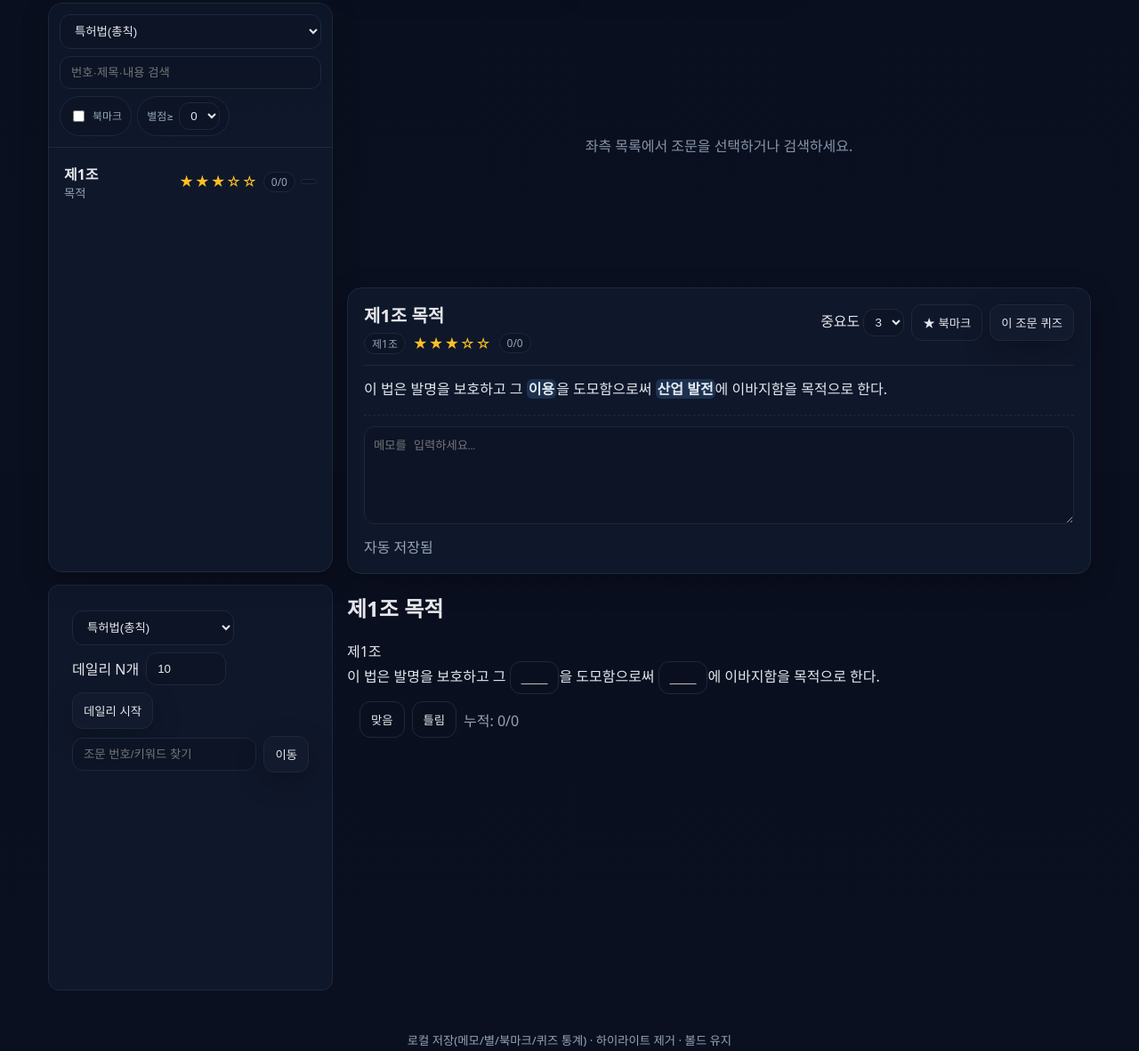
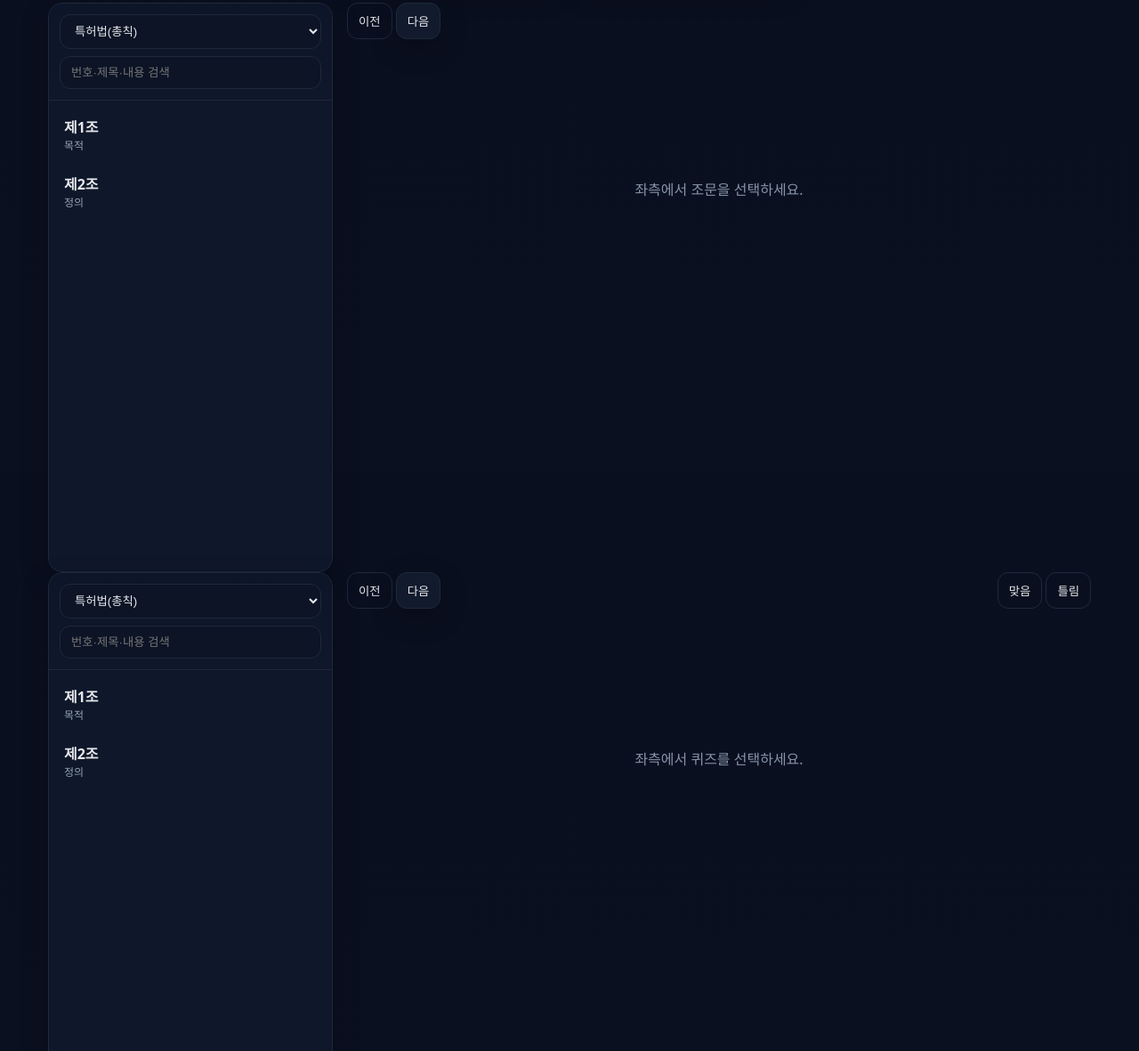
Before and after one commit to woogeunpeter/IPLaw, a plain HTML site: page index.html in a window 1280 px wide. Shown: the part 270-1451 px from the top of the page at 89% size. Drawn offline with Linux system fonts and the light colour scheme.

Commit message:
Add files via upload

```diff
--- a/app.js
+++ b/app.js
@@ -1,15 +1,26 @@
-// === Rescue Pack app.js ===
-// Defensive utilities
+// Navigation: home <-> statutes / quiz
+const screens = {
+  home: document.getElementById('screen-home'),
+  statutes: document.getElementById('screen-statutes'),
+  quiz: document.getElementById('screen-quiz'),
+};
+const backBtn = document.getElementById('backBtn');
+function show(screen){
+  Object.values(screens).forEach(s=>s.hidden=true);
+  screens[screen].hidden=false;
+  backBtn.hidden = (screen === 'home');
+  localStorage.setItem('lastScreen', screen);
+}
+document.getElementById('goStatutes').addEventListener('click', ()=> show('statutes'));
+document.getElementById('goQuiz').addEventListener('click', ()=> show('quiz'));
+backBtn.addEventListener('click', ()=> show('home'));
+show(localStorage.getItem('lastScreen') || 'home');
+
+// Helpers
 const $ = (s, r=document) => r.querySelector(s);
-const on = (el, ev, fn) => el && el.addEventListener(ev, fn);
-const storage = {
-  get: (k, v=null) => JSON.parse(localStorage.getItem(k) ?? JSON.stringify(v)),
-  set: (k, v) => localStorage.setItem(k, JSON.stringify(v)),
-};
+const storage = { get:(k,v=null)=>JSON.parse(localStorage.getItem(k)??JSON.stringify(v)), set:(k,v)=>localStorage.setItem(k,JSON.stringify(v)) };
 const key = (type, law, id='') => `${type}:${law}${id?':'+id:''}`;
-const starsStr = n => '★'.repeat(n||0) + '☆'.repeat(Math.max(0, 5-(n||0)));
 
-// Strip any highlight spans; keep bold only
 function sanitize(html){
   if(!html) return html;
   html = html.replace(/<span[^>]*class="[^"]*hl[^"]*"[^>]*>([\s\S]*?)<\/span>/gi, '$1');
@@ -17,7 +28,6 @@ function sanitize(html){
   return html;
 }
 
-// Cache-busting fetch (no SW dependency)
 async function fetchLawJson(law){
   const ts = Date.now();
   const res = await fetch(`./data/${law}.json?ts=${ts}`, { cache: 'no-store' });
@@ -25,185 +35,126 @@ async function fetchLawJson(law){
   return await res.json();
 }
 
-// ===== Shared State =====
+// ===== Shared state
 let LAW = 'patent';
-let LAW_DATA = [];
-let currentId = null;
+let LIST = []; // array of {id, number, title, text}
+let idxStat = -1;
+let idxQuiz = -1;
 
-// ===== Statutes (view-only, bold kept) =====
-async function loadLaw(law='patent'){
-  LAW = law;
-  try{
-    LAW_DATA = await fetchLawJson(law);
-    LAW_DATA.forEach(a => a.text = sanitize(a.text || ''));
-  }catch(e){
-    console.error(e);
-    LAW_DATA = [];
-  }
-  buildTOC();
-  if (LAW_DATA.length) openArticle(LAW_DATA[0].id);
+// Build left lists
+function buildTOCStat(){
+  const el = document.getElementById('tocStat'); el.innerHTML='';
+  const q = document.getElementById('searchStat').value.trim();
+  LIST.filter(a => !q || (a.number + ' ' + a.title + ' ' + a.text.replace(/<[^>]+>/g,'')).includes(q))
+      .forEach((a,i)=>{
+        const it = document.createElement('div'); it.className='toc-item';
+        it.innerHTML = `<div><strong>${a.number}</strong><div class="muted" style="font-size:12px">${a.title}</div></div>`;
+        it.addEventListener('click', ()=> openStat(i));
+        el.appendChild(it);
+      });
 }
 
-function buildTOC(){
-  const toc = $('#toc');
-  if(!toc) return;
-  const q = ($('#searchInput')||{value:''}).value?.trim() || '';
-  const onlyBM = ($('#onlyBookmarks')||{checked:false}).checked;
-  const minStars = parseInt(($('#minStars')||{value:'0'}).value||'0',10);
-  const bms = new Set(storage.get(key('bookmarks', LAW), []));
-  toc.innerHTML = '';
-
-  LAW_DATA.filter(a => {
-    const stars = storage.get(key('stars', LAW, a.id), a.stars||0);
-    const plain = (a.number + ' ' + a.title + ' ' + (a.text||'').replace(/<[^>]+>/g,''));
-    const match = !q || plain.includes(q);
-    const starOK = stars >= minStars;
-    const bmOK = !onlyBM || bms.has(a.id);
-    return match && starOK && bmOK;
-  }).forEach(a => {
-    const item = document.createElement('div');
-    item.className = 'toc-item';
-    const stars = storage.get(key('stars', LAW, a.id), a.stars||0);
-    const isBM = bms.has(a.id);
-    const st = storage.get(key('quizStats', LAW, a.id), {correct:0, wrong:0});
-    item.innerHTML = `
-      <div class="toc-title">
-        <strong>${a.number}</strong>
-        <small>${a.title}</small>
-      </div>
-      <div style="display:flex;align-items:center;gap:6px">
-        <span class="stars">${starsStr(stars)}</span>
-        <span class="badge">${st.correct}/${st.wrong}</span>
-        <span class="badge">${isBM?'★':''}</span>
-      </div>`;
-    item.addEventListener('click', ()=> openArticle(a.id));
-    toc.appendChild(item);
-  });
+function buildTOCQuiz(){
+  const el = document.getElementById('tocQuiz'); el.innerHTML='';
+  const q = document.getElementById('searchQuiz').value.trim();
+  LIST.filter(a => !q || (a.number + ' ' + a.title + ' ' + a.text.replace(/<[^>]+>/g,'')).includes(q))
+      .forEach((a,i)=>{
+        const it = document.createElement('div'); it.className='toc-item';
+        it.innerHTML = `<div><strong>${a.number}</strong><div class="muted" style="font-size:12px">${a.title}</div></div>`;
+        it.addEventListener('click', ()=> openQuiz(i));
+        el.appendChild(it);
+      });
 }
 
-function openArticle(id){
-  currentId = id;
-  const a = LAW_DATA.find(x=>x.id===id);
-  if(!a) return;
-  if ($('.empty')) $('.empty').hidden = true;
-  if ($('#viewer')) $('#viewer').hidden = false;
-
-  const stars = storage.get(key('stars', LAW, id), a.stars||0);
-  const bms = new Set(storage.get(key('bookmarks', LAW), []));
-  const st = storage.get(key('quizStats', LAW, id), {correct:0, wrong:0});
-
-  if($('#aTitle')) $('#aTitle').textContent = `${a.number} ${a.title}`;
-  if($('#aId')) $('#aId').textContent = id;
-  if($('#aStars')) $('#aStars').textContent = starsStr(stars);
-  if($('#aQuizStats')) $('#aQuizStats').textContent = `${st.correct}/${st.wrong}`;
-  if($('#starSelect')) $('#starSelect').value = String(stars);
-  if($('#bmBtn')) $('#bmBtn').textContent = bms.has(id) ? '★ 북마크 해제' : '★ 북마크';
-  if($('#aBody')) $('#aBody').innerHTML = sanitize(a.text || '');
-  if($('#noteInput')) $('#noteInput').value = storage.get(key('note', LAW, id), '');
-  if($('#noteStatus')) $('#noteStatus').textContent = '자동 저장됨';
-
-  buildTOC();
+// ===== Statutes (ONLY statutes)
+function openStat(i){
+  idxStat = i;
+  const a = LIST[i];
+  document.getElementById('emptyStat').hidden = true;
+  document.getElementById('viewerStat').hidden = false;
+  document.getElementById('titleStat').textContent = `${a.number} ${a.title}`;
+  document.getElementById('bodyStat').innerHTML = sanitize(a.text);
+  // load memo
+  document.getElementById('noteStat').value = storage.get(key('note', LAW, a.id), '');
+  document.getElementById('noteStatus').textContent = '자동 저장됨';
 }
 
-// Wiring (defensive)
-on($('#lawSelect'), 'change', e => loadLaw(e.target.value));
-on($('#searchInput'), 'input', () => buildTOC());
-on($('#onlyBookmarks'), 'change', () => buildTOC());
-on($('#minStars'), 'change', () => buildTOC());
-on($('#starSelect'), 'change', e => {
-  const v = parseInt(e.target.value,10)||0;
-  storage.set(key('stars', LAW, currentId), v);
-  if($('#aStars')) $('#aStars').textContent = starsStr(v);
-  buildTOC();
+document.getElementById('prevStat').addEventListener('click', ()=>{
+  if(idxStat<=0) return;
+  openStat(idxStat-1);
 });
-on($('#bmBtn'), 'click', () => {
-  const arr = new Set(storage.get(key('bookmarks', LAW), []));
-  if(arr.has(currentId)) arr.delete(currentId); else arr.add(currentId);
-  storage.set(key('bookmarks', LAW), Array.from(arr));
-  if($('#bmBtn')) $('#bmBtn').textContent = arr.has(currentId) ? '★ 북마크 해제' : '★ 북마크';
-  buildTOC();
+document.getElementById('nextStat').addEventListener('click', ()=>{
+  if(idxStat<LIST.length-1) openStat(idxStat+1);
 });
-let noteTimer = null;
-on($('#noteInput'), 'input', e => {
-  if($('#noteStatus')) $('#noteStatus').textContent = '저장 중…';
+
+let noteTimer=null;
+document.getElementById('noteStat').addEventListener('input', (e)=>{
+  document.getElementById('noteStatus').textContent = '저장 중…';
   clearTimeout(noteTimer);
   noteTimer = setTimeout(()=>{
-    storage.set(key('note', LAW, currentId), e.target.value);
-    if($('#noteStatus')) $('#noteStatus').textContent = '자동 저장됨';
+    const a = LIST[idxStat];
+    storage.set(key('note', LAW, a.id), e.target.value);
+    document.getElementById('noteStatus').textContent = '자동 저장됨';
   }, 400);
 });
-on($('#toQuiz'), 'click', () => {
-  // if there is a tab/canvas for cloze, try to show same-article quiz
-  quizShow(currentId);
-});
 
-// ===== Cloze (bold segment -> single blank; per-blank reveal; record) =====
-let QUIZ_LAW = 'patent';
-let LAW_DATA_QUIZ = [];
-function statsKey(id){ return key('quizStats', QUIZ_LAW, id); }
+// ===== Quiz (ONLY blanks)
+// stats
+function statsKey(id){ return key('quizStats', LAW, id); }
 function getStats(id){ return storage.get(statsKey(id), {correct:0, wrong:0}); }
-function setStats(id, s){ storage.set(statsKey(id), s); }
+function setStats(id,s){ storage.set(statsKey(id), s); }
 
 function toClozeHTML(html){
-  html = sanitize(html || '');
+  html = sanitize(html);
   const wrap = document.createElement('div');
   wrap.innerHTML = html;
-  // Replace each contiguous <b>...</b> with a single blank button
   wrap.querySelectorAll('b').forEach(bEl => {
-    const ans = bEl.textContent;
+    const ans = bEl.textContent; // contiguous bold segment as one blank
     const btn = document.createElement('button');
-    btn.className = 'btn ghost cloze-blank';
-    btn.dataset.answer = ans;
+    btn.className = 'btn ghost';
     btn.textContent = '____';
-    btn.addEventListener('click', () => { btn.textContent = ans; });
+    btn.addEventListener('click', ()=>{ btn.textContent = ans; });
     bEl.replaceWith(btn);
   });
   return wrap.innerHTML;
 }
 
-function quizShow(id){
-  const a = LAW_DATA_QUIZ.find(x=>x.id===id);
-  if(!a) return;
-  const html = toClozeHTML(a.text);
-  if($('#quizView')) $('#quizView').innerHTML = `<h2>${a.number} ${a.title}</h2><div class="meta">${a.id}</div><div class="body">${html}</div>`;
-  const st = getStats(id);
-  if($('#stats')) $('#stats').textContent = `누적: ${st.correct}/${st.wrong}`;
-  on($('#markCorrect'), 'click', ()=>{
-    const s = getStats(id); s.correct++; setStats(id,s);
-    if($('#stats')) $('#stats').textContent = `누적: ${s.correct}/${s.wrong}`;
-    // also reflect into statutes badge next time it opens
-  });
-  on($('#markWrong'), 'click', ()=>{
-    const s = getStats(id); s.wrong++; setStats(id,s);
-    if($('#stats')) $('#stats').textContent = `누적: ${s.correct}/${s.wrong}`;
-  });
+function renderQuiz(i){
+  idxQuiz = i;
+  const a = LIST[i];
+  document.getElementById('emptyQuiz').hidden = true;
+  document.getElementById('viewerQuiz').hidden = false;
+  document.getElementById('titleQuiz').textContent = `${a.number} ${a.title}`;
+  document.getElementById('bodyQuiz').innerHTML = toClozeHTML(a.text);
+  const st = getStats(a.id);
+  document.getElementById('stats').textContent = `누적: ${st.correct}/${st.wrong}`;
+  document.getElementById('markCorrect').onclick = ()=>{
+    const s = getStats(a.id); s.correct++; setStats(a.id,s);
+    document.getElementById('stats').textContent = `누적: ${s.correct}/${s.wrong}`;
+  };
+  document.getElementById('markWrong').onclick = ()=>{
+    const s = getStats(a.id); s.wrong++; setStats(a.id,s);
+    document.getElementById('stats').textContent = `누적: ${s.correct}/${s.wrong}`;
+  };
 }
 
-async function loadLawQuiz(law='patent'){
-  QUIZ_LAW = law;
-  try{
-    LAW_DATA_QUIZ = await fetchLawJson(law);
-    LAW_DATA_QUIZ.forEach(a => a.text = sanitize(a.text || ''));
-  }catch(e){
-    console.error(e);
-    LAW_DATA_QUIZ = [];
-  }
-  if(LAW_DATA_QUIZ.length) quizShow(LAW_DATA_QUIZ[0].id);
+function openQuiz(i){ renderQuiz(i); }
+
+document.getElementById('prevQuiz').addEventListener('click', ()=>{
+  if(idxQuiz<=0) return;
+  renderQuiz(idxQuiz-1);
+});
+document.getElementById('nextQuiz').addEventListener('click', ()=>{
+  if(idxQuiz<LIST.length-1) renderQuiz(idxQuiz+1);
+});
+
+// ===== Load data and init lists
+async function init(){
+  LIST = await fetchLawJson('patent');
+  LIST.forEach(a => a.text = sanitize(a.text));
+  buildTOCStat();
+  buildTOCQuiz();
 }
-
-// Optional controls (feature-detected)
-on($('#startDaily'), 'click', ()=>{
-  const n = Math.max(1, parseInt(($('#dailyCount')||{value:'10'}).value||'10',10));
-  const queue = [...LAW_DATA_QUIZ].sort(()=>Math.random()-0.5).slice(0, n).map(x=>x.id);
-  if(queue.length) quizShow(queue[0]);
-});
-on($('#gotoArticleQuiz'), 'click', ()=>{
-  const q = ($('#searchQuiz')||{value:''}).value.trim();
-  const found = LAW_DATA_QUIZ.find(a => (a.number + ' ' + a.title + ' ' + (a.text||'').replace(/<[^>]+>/g,'')).includes(q));
-  if(found) quizShow(found.id); else alert('검색 결과가 없습니다');
-});
-on($('#lawSelectQuiz'), 'change', e => loadLawQuiz(e.target.value));
-
-// Init
-loadLaw(LAW);
-loadLawQuiz(QUIZ_LAW);
+document.getElementById('searchStat').addEventListener('input', buildTOCStat);
+document.getElementById('searchQuiz').addEventListener('input', buildTOCQuiz);
+init();
--- a/data/patent.json
+++ b/data/patent.json
@@ -3,7 +3,12 @@
     "id": "제1조",
     "number": "제1조",
     "title": "목적",
-    "stars": 3,
     "text": "이 법은 발명을 보호하고 그 <b>이용</b>을 도모함으로써 <b>산업 발전</b>에 이바지함을 목적으로 한다."
+  },
+  {
+    "id": "제2조",
+    "number": "제2조",
+    "title": "정의",
+    "text": "<b>발명</b>이라 함은 <b>자연법칙을 이용한</b> 기술적 사상의 창작으로서 고도한 것을 말한다."
   }
 ]
--- a/index.html
+++ b/index.html
@@ -18,96 +18,78 @@
       <h1>모드를 선택하세요</h1>
       <div class="grid2">
         <button id="goStatutes" class="card big">법조문 모드</button>
-        <button id="goCloze" class="card big">빈칸 퀴즈 모드</button>
+        <button id="goQuiz" class="card big">빈칸 퀴즈 모드</button>
       </div>
     </section>
 
-    <!-- 법조문 모드 -->
+    <!-- 법조문 모드 (법조문만) -->
     <section id="screen-statutes" class="screen" hidden>
       <aside class="sidebar">
         <div class="side-header">
-          <select id="lawSelect" class="input">
+          <select id="lawSelectStat" class="input">
             <option value="patent" selected>특허법(총칙)</option>
-            <option value="trademark" disabled>상표법(추가 예정)</option>
-            <option value="design" disabled>디자인보호법(추가 예정)</option>
           </select>
-          <input id="searchInput" class="input" placeholder="번호·제목·내용 검색">
-          <div class="filters">
-            <label class="chip"><input type="checkbox" id="onlyBookmarks"> 북마크</label>
-            <label class="chip">별점≥
-              <select id="minStars" class="input input-compact">
-                <option value="0" selected>0</option><option>1</option><option>2</option><option>3</option><option>4</option><option>5</option>
-              </select>
-            </label>
+          <input id="searchStat" class="input" placeholder="번호·제목·내용 검색">
         </div>
-        </div>
-        <div id="toc" class="toc"></div>
+        <div id="tocStat" class="toc"></div>
       </aside>
 
       <section class="content">
-        <div class="empty">좌측 목록에서 조문을 선택하거나 검색하세요.</div>
-        <article id="viewer" class="viewer" hidden>
-          <div class="article-head">
-            <div class="title">
-              <h1 id="aTitle">제0조 제목</h1>
-              <div class="meta">
-                <span class="badge" id="aId">ID</span>
-                <span class="stars" id="aStars">☆☆☆☆☆</span>
-                <span class="badge" id="aQuizStats">0/0</span>
+        <div class="content-header">
+          <div class="row gap">
+            <button id="prevStat" class="btn ghost">이전</button>
+            <button id="nextStat" class="btn">다음</button>
           </div>
         </div>
-            <div class="actions">
-              <label class="starset">중요도
-                <select id="starSelect" class="input input-compact">
-                  <option>0</option><option>1</option><option>2</option><option>3</option><option>4</option><option>5</option>
-                </select>
-              </label>
-              <button id="bmBtn" class="btn ghost">★ 북마크</button>
-              <button id="toQuiz" class="btn">이 조문 퀴즈</button>
-            </div>
-          </div>
-          <div id="aBody" class="body"></div>
+        <article id="viewerStat" class="viewer" hidden>
+          <h1 id="titleStat">제0조 제목</h1>
+          <div id="bodyStat" class="body"></div>
           <div class="note-area">
-            <textarea id="noteInput" class="textarea" placeholder="메모를 입력하세요…"></textarea>
+            <textarea id="noteStat" class="textarea" placeholder="메모를 입력하세요…"></textarea>
             <div class="note-row">
               <span id="noteStatus" class="muted">자동 저장됨</span>
-              <div class="spacer"></div>
             </div>
           </div>
         </article>
+        <div id="emptyStat" class="empty">좌측에서 조문을 선택하세요.</div>
       </section>
     </section>
 
-    <!-- 빈칸 퀴즈 모드 -->
-    <section id="screen-cloze" class="screen" hidden>
-      <div class="panel">
-        <div class="row gap wrap">
+    <!-- 빈칸 퀴즈 모드 (빈칸만) -->
+    <section id="screen-quiz" class="screen" hidden>
+      <aside class="sidebar">
+        <div class="side-header">
           <select id="lawSelectQuiz" class="input">
             <option value="patent" selected>특허법(총칙)</option>
-            <option value="trademark" disabled>상표법(추가 예정)</option>
-            <option value="design" disabled>디자인보호법(추가 예정)</option>
           </select>
-          <label class="row gap"><span>데일리 N개</span>
-            <input type="number" id="dailyCount" class="input" min="1" value="10" style="width:90px" />
-          </label>
-          <button id="startDaily" class="btn">데일리 시작</button>
-          <input id="searchQuiz" class="input flex" placeholder="조문 번호/키워드 찾기" />
-          <button id="gotoArticleQuiz" class="btn">이동</button>
+          <input id="searchQuiz" class="input" placeholder="번호·제목·내용 검색">
         </div>
+        <div id="tocQuiz" class="toc"></div>
+      </aside>
+
+      <section class="content">
+        <div class="content-header">
+          <div class="row gap">
+            <button id="prevQuiz" class="btn ghost">이전</button>
+            <button id="nextQuiz" class="btn">다음</button>
           </div>
-      <article class="content">
-        <div id="quizView" class="article"></div>
-        <div class="row gap wrap" style="margin-top:8px">
+          <div class="row gap">
             <button id="markCorrect" class="btn ghost">맞음</button>
             <button id="markWrong" class="btn ghost">틀림</button>
             <span id="stats" class="muted"></span>
           </div>
+        </div>
+        <article id="viewerQuiz" class="viewer" hidden>
+          <h1 id="titleQuiz">제0조 제목</h1>
+          <div id="bodyQuiz" class="body"></div>
         </article>
+        <div id="emptyQuiz" class="empty">좌측에서 퀴즈를 선택하세요.</div>
+      </section>
     </section>
   </main>
 
   <footer class="footer">
-    <small>로컬 저장(메모/별/북마크/퀴즈 통계) · 하이라이트 제거 · 볼드 유지</small>
+    <small>엄격 분리: 법조문=법조문만 · 퀴즈=빈칸만 / 좌측 스크롤 + "다음" 버튼</small>
   </footer>
 
   <script type="module" src="./app.js?v=1"></script>
--- a/styles.css
+++ b/styles.css
@@ -10,7 +10,6 @@ body{margin:0;background:linear-gradient(180deg,#0a0f1f 0%, #0b1020 100%);color:
 .btn{background:#121a2d;border:1px solid var(--line);color:var(--fg);padding:10px 12px;border-radius:12px;cursor:pointer;box-shadow:var(--shadow)}
 .btn.ghost{background:transparent;box-shadow:none}
 .input{background:#0c1426;border:1px solid var(--line);color:var(--fg);padding:10px 12px;border-radius:12px}
-.input-compact{padding:6px 8px}
 .wrap{max-width:1200px;margin:16px auto;padding:0 14px}
 .screen{display:grid;grid-template-columns:320px 1fr;gap:16px}
 .screen.center{grid-template-columns:1fr;text-align:center}
@@ -19,23 +18,13 @@ body{margin:0;background:linear-gradient(180deg,#0a0f1f 0%, #0b1020 100%);color:
 .card.big{font-size:20px}
 .sidebar{background:var(--card);border:1px solid var(--line);border-radius:16px;overflow:hidden;box-shadow:var(--shadow);height:calc(100vh - 160px);position:sticky;top:88px;display:flex;flex-direction:column}
 .side-header{padding:12px;display:grid;gap:8px;border-bottom:1px solid var(--line);background:linear-gradient(180deg,#0d1529 0,#0f172a 100%)}
-.filters{display:flex;gap:6px;flex-wrap:wrap}
-.chip{display:flex;align-items:center;gap:6px;background:#0c1426;border:1px solid var(--line);border-radius:999px;padding:6px 10px;font-size:12px;color:var(--muted)}
 .toc{padding:6px;overflow:auto}
 .toc-item{display:flex;align-items:center;justify-content:space-between;gap:8px;padding:10px;border-radius:12px;border:1px solid transparent;cursor:pointer}
 .toc-item:hover{background:#0c1426;border-color:#132036}
-.toc-title{display:flex;flex-direction:column}
-.toc-title small{color:var(--muted)}
-.badge{display:inline-flex;align-items:center;gap:6px;background:#0c1426;border:1px solid var(--line);color:var(--muted);border-radius:999px;padding:2px 8px;font-size:12px}
-.starbadges{display:flex;align-items:center;gap:6px}
-.stars{color:#fbbf24;letter-spacing:1px}
 .content{min-height:60vh}
+.content-header{display:flex;align-items:center;justify-content:space-between;margin-bottom:8px}
 .content .empty{display:grid;place-items:center;height:40vh;color:var(--muted);opacity:.9}
 .viewer{background:var(--card);border:1px solid var(--line);border-radius:16px;box-shadow:var(--shadow);padding:18px}
-.article-head{display:flex;align-items:flex-start;justify-content:space-between;gap:12px;border-bottom:1px solid var(--line);padding-bottom:12px;margin-bottom:12px}
-.title h1{margin:0 0 6px 0;font-size:20px;line-height:1.3}
-.meta{display:flex;gap:8px;align-items:center}
-.actions{display:flex;gap:8px;align-items:center}
 .body{line-height:1.8;font-size:16px;color:#e2e8f0}
 /* Remove highlight visuals completely */
 .hl, .hl-blue, .hl-green, .hl-yellow, .hl-red { background: transparent !important; box-shadow: none !important; padding: 0 !important; }
@@ -44,8 +33,4 @@ body{margin:0;background:linear-gradient(180deg,#0a0f1f 0%, #0b1020 100%);color:
 .textarea{width:100%;min-height:110px;background:#0c1426;border:1px solid var(--line);color:var(--fg);border-radius:12px;padding:10px}
 .note-row{display:flex;align-items:center;gap:8px;margin-top:8px}
 .muted{color:var(--muted)}
-.spacer{flex:1}
-.footer{padding:16px;text-align:center;color:var(--muted)}
-.panel{background:var(--card);border:1px solid var(--line);border-radius:12px;padding:12px;margin:12px 0}
-.row{display:flex;align-items:center}.gap{gap:8px}.wrap{flex-wrap:wrap}.flex{flex:1}
 @media (max-width:980px){.screen{grid-template-columns:1fr} .sidebar{position:static;height:auto} .grid2{grid-template-columns:1fr}}
```
Lines whose indentation alone changed are shown as unchanged.
